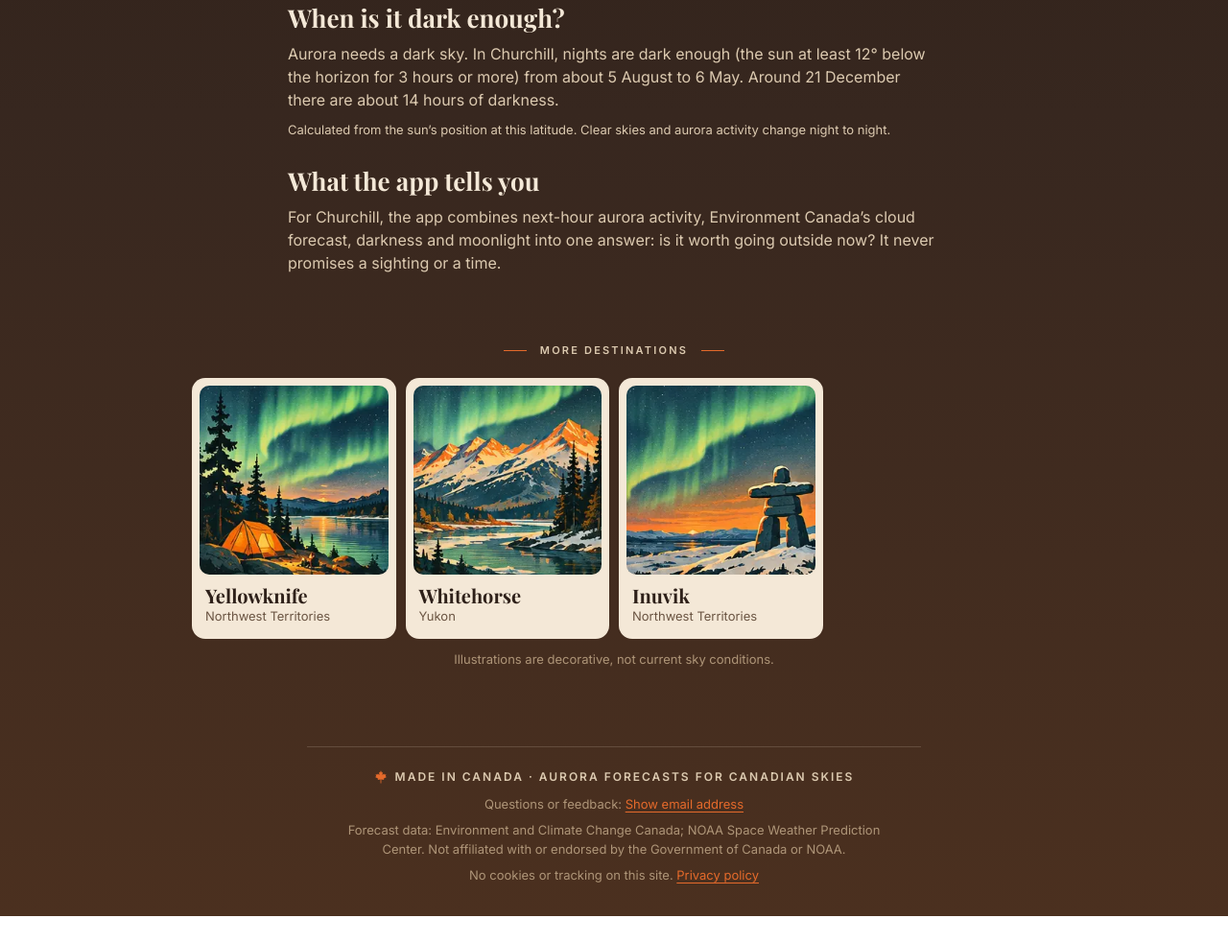
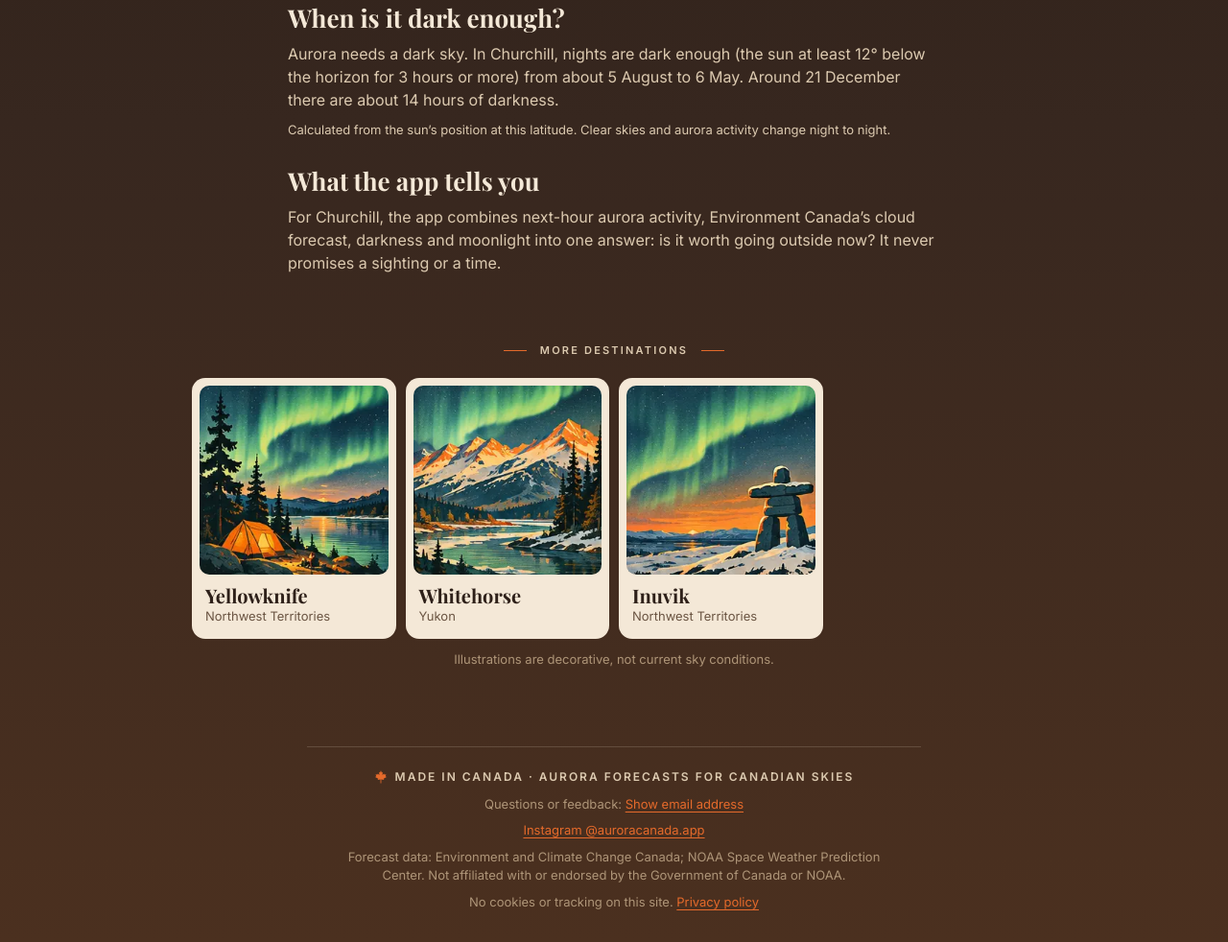
Before and after one commit to goeresp-create/aurora-canada, a plain HTML site: page churchill.html in a window 1280 px wide. Shown: the part 445-1427 px from the top of the page at 96% size. Before the commit the page ends 1400 px from the top, so only its background shows below. Drawn offline with Linux system fonts and the light colour scheme.

Commit message:
Publish website 2026-11-25

```diff
--- a/churchill.html
+++ b/churchill.html
@@ -77,6 +77,7 @@
   <footer>
     <p class="made"><svg class="leaf-sm" viewBox="0 0 100 100" aria-hidden="true"><polygon points="50,2 57,17 64,13 61,36 73,25 76,33 89,30 84,45 93,50 70,62 74,71 53,67 53,96 47,96 47,67 26,71 30,62 7,50 16,45 11,30 24,33 27,25 39,36 36,13 43,17" /></svg>Made in Canada · Aurora forecasts for Canadian skies</p>
     <p>Questions or feedback: <button type="button" class="email" data-u="ppa.adanac.arorua" data-d="moc.liamg">Show email address</button></p>
+    <p><a href="https://www.instagram.com/auroracanada.app/" rel="me">Instagram @auroracanada.app</a></p>
     <p>Forecast data: Environment and Climate Change Canada; NOAA Space Weather Prediction Center. Not affiliated with or endorsed by the Government of Canada or NOAA.</p>
     <p>No cookies or tracking on this site. <a href="privacy.html">Privacy policy</a></p>
   </footer>
```
Also changed, not shown: fr/churchill.html (+1 -0 lines), fr/index.html (+1 -0 lines), fr/inuvik.html (+1 -0 lines), fr/privacy.html (+1 -0 lines), fr/whitehorse.html (+1 -0 lines), fr/yellowknife.html (+1 -0 lines), index.html (+1 -0 lines), inuvik.html (+1 -0 lines), privacy.html (+1 -0 lines), whitehorse.html (+1 -0 lines), yellowknife.html (+1 -0 lines), zh-tw/churchill.html (+1 -0 lines), zh-tw/index.html (+1 -0 lines), zh-tw/inuvik.html (+1 -0 lines), 3 more files.
